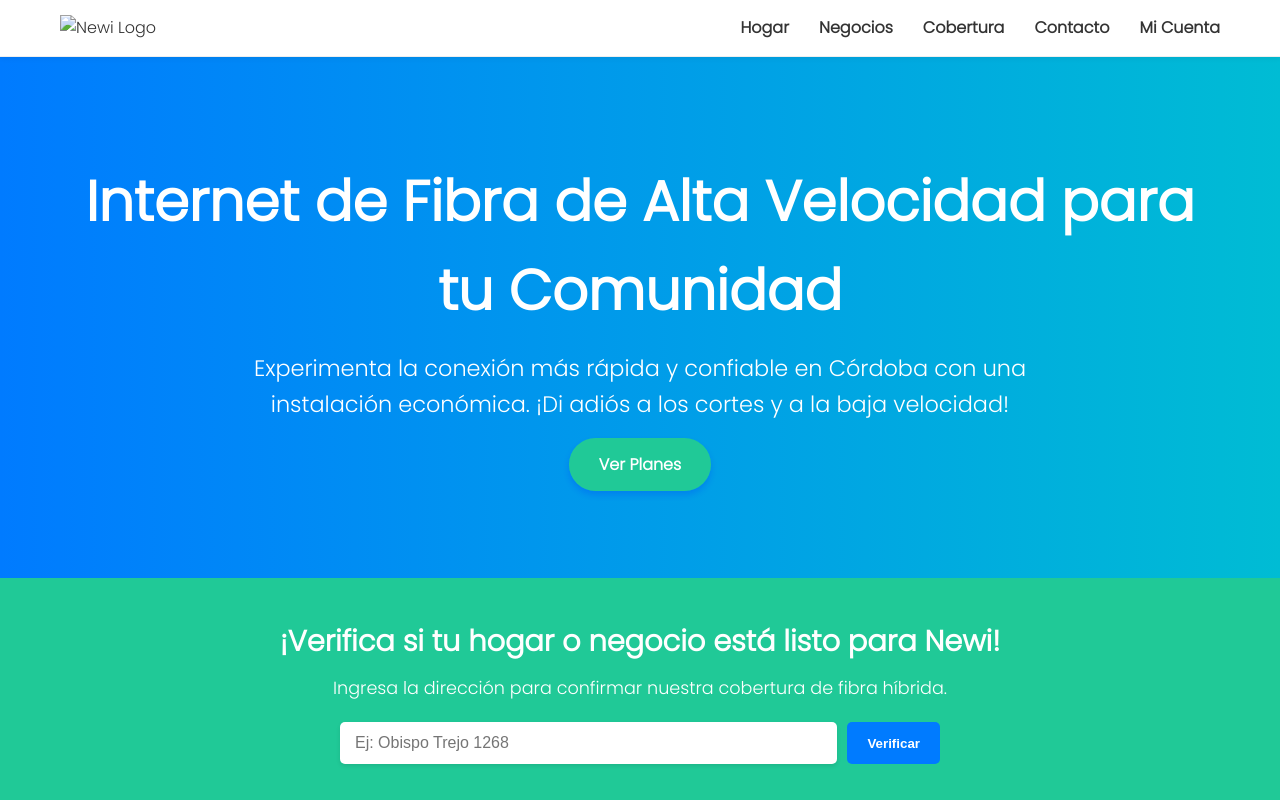
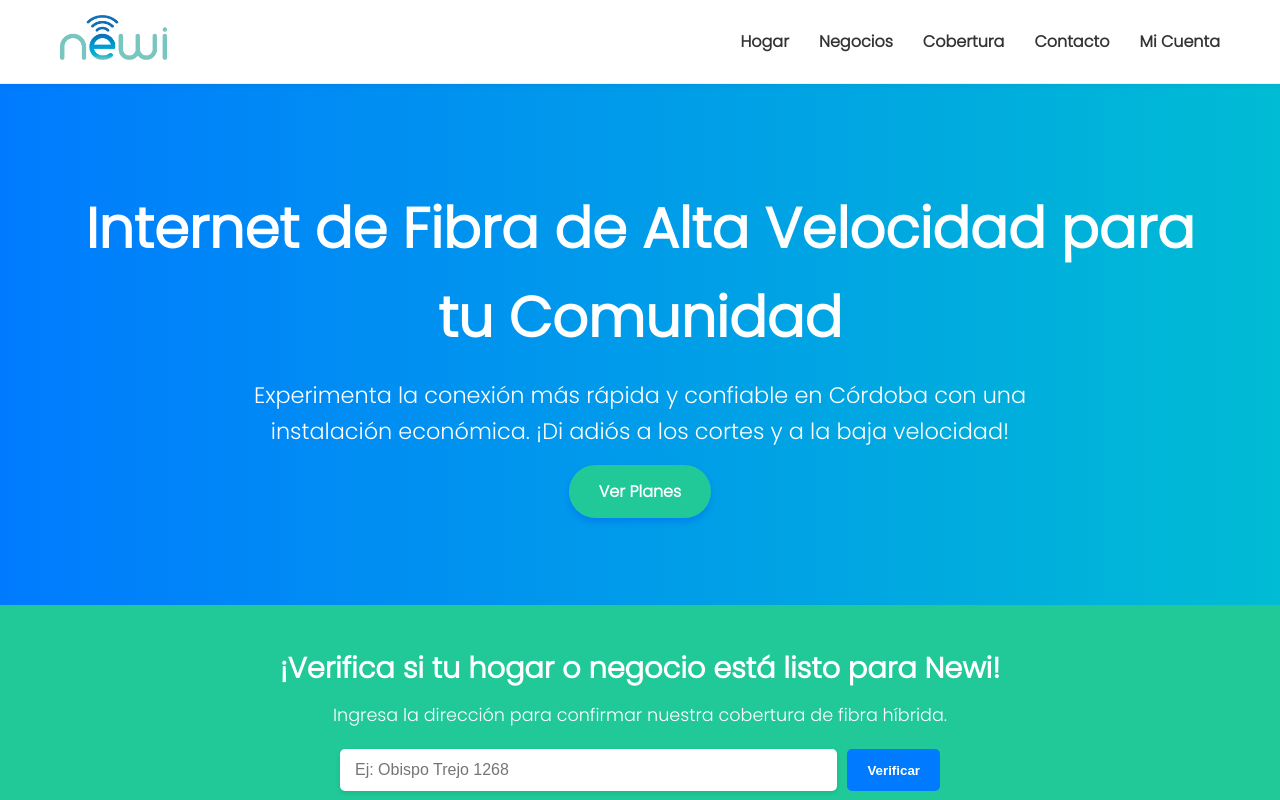
Before and after one commit to santiagogiuggia/newiweb, a plain HTML site: page index.html in a window 1280 px wide. Shown: the top 800 px of the page. Drawn offline with Linux system fonts and the light colour scheme.

Commit message:
Update index.html

```diff
--- a/index.html
+++ b/index.html
@@ -439,7 +439,7 @@
     <header>
         <div class="container">
             <div class="logo">
-                <img src="assets/isologo newi.png" alt="Newi Logo">
+                <img src="assets/isologo-newi.png" alt="Newi Logo">
             </div>
             <nav>
                 <ul>
```
